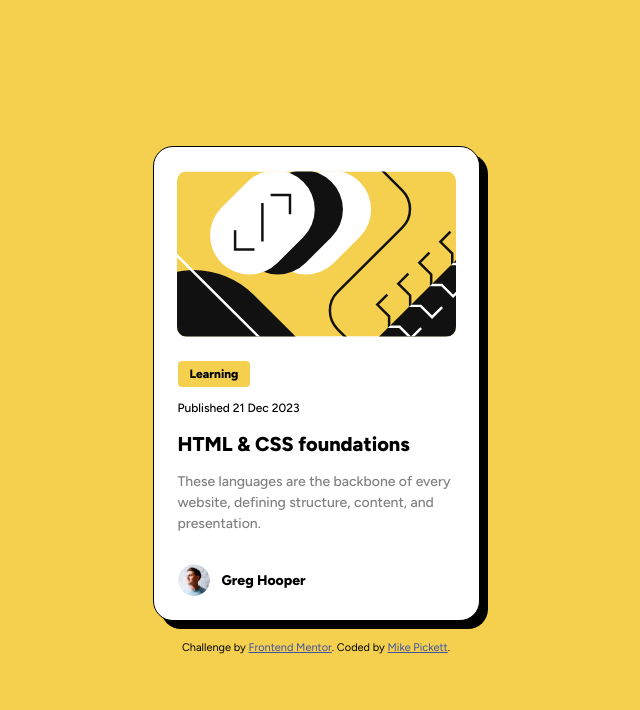
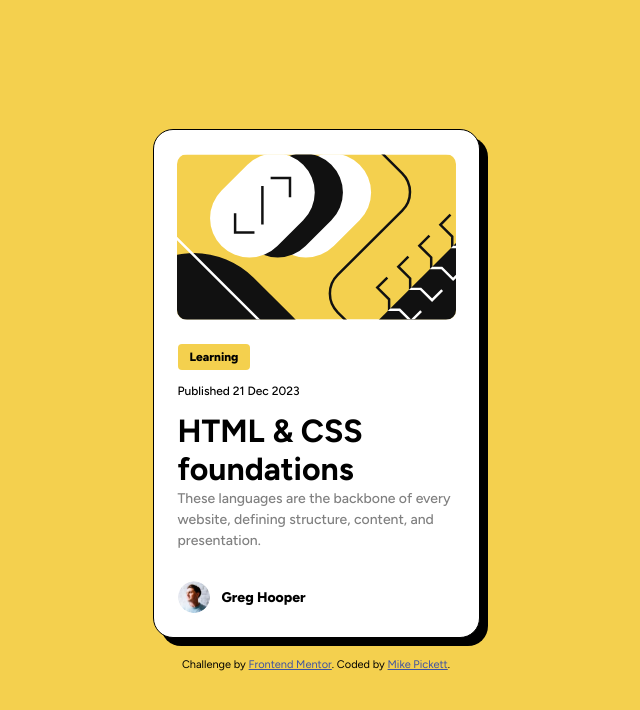
Before and after one commit to gmdpickett/blog-preview-card-final, a plain HTML site: page index.html in a window 1280 px wide. Shown: the whole page, without its empty margins (324-964 px from the left). Drawn offline with Linux system fonts and the light colour scheme.

Commit message:
Update index.html
Updated h3 to h1 for accessibility.

```diff
--- a/index.html
+++ b/index.html
@@ -35,7 +35,7 @@
           <p class="main__blog-tag">Learning</p>
         </div>
         <p class="published__date">Published 21 Dec 2023</p>
-        <h3 class="main__article-title">HTML & CSS foundations</h3>
+        <h1 class="main__article-title">HTML & CSS foundations</h1>
         <p class="main__article-snippet">
           These languages are the backbone of every website, defining structure,
           content, and presentation.
```
